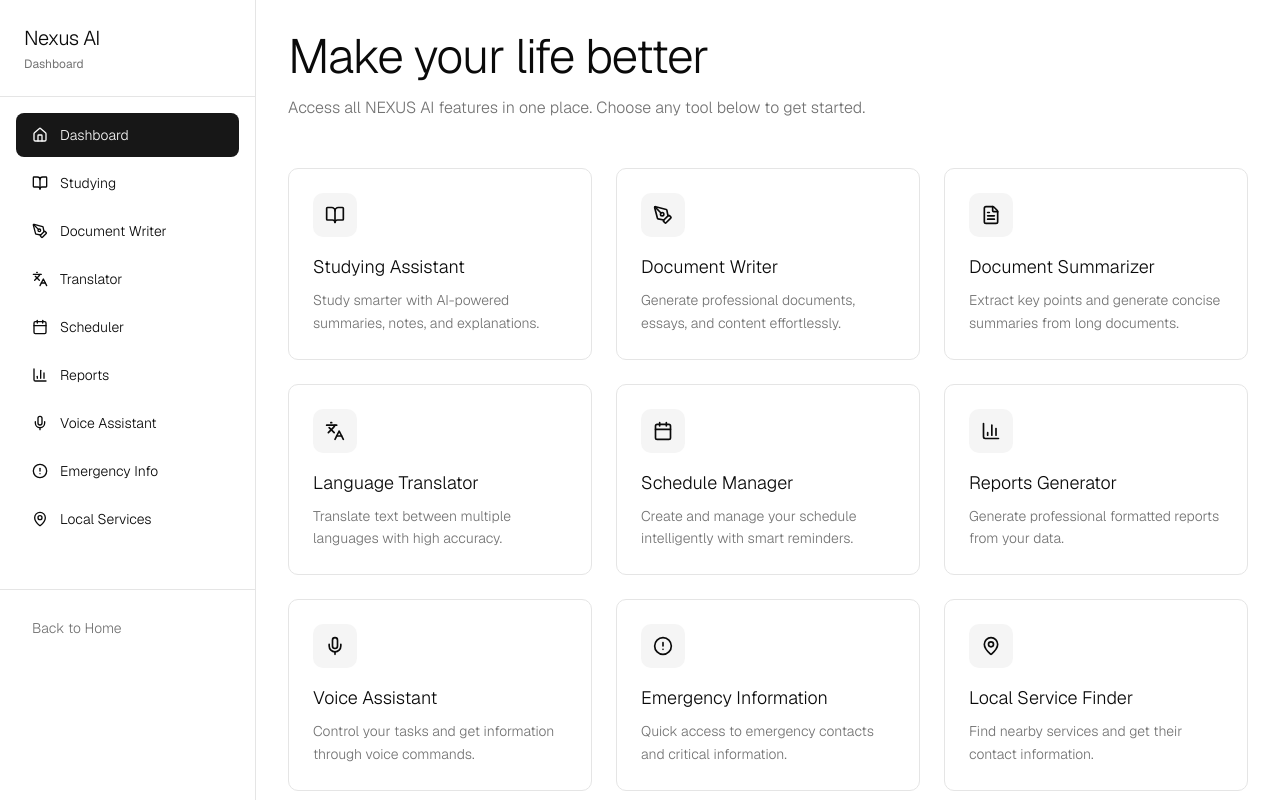
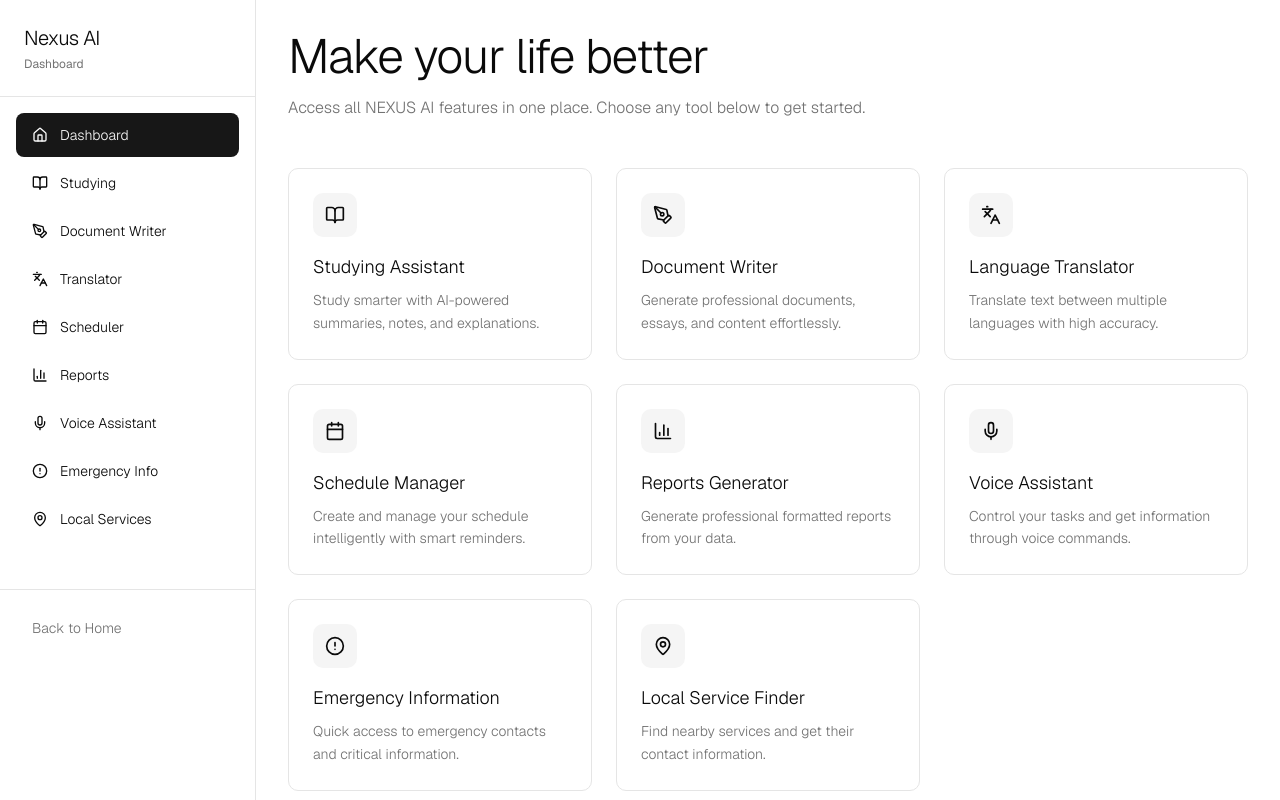
Before and after one commit to Kornok/v0-agentic-build-orchestrate-a-v6, a Next.js app: page /dashboard in a window 1280 px wide. Built offline with nearby package versions, Linux system fonts and the light colour scheme.

Commit message:
feat: remove Document Summarizer feature from dashboard
Removed unused icon and feature link for Document Summarizer.

```diff
--- a/app/dashboard/page.tsx
+++ b/app/dashboard/page.tsx
@@ -2,7 +2,7 @@
 
 import React from 'react'
 import Link from 'next/link'
-import { FileText, Languages, Calendar, BarChart3, Mic, AlertCircle, MapPin, ArrowRight, BookOpen, PenTool } from 'lucide-react'
+import { Languages, Calendar, BarChart3, Mic, AlertCircle, MapPin, ArrowRight, BookOpen, PenTool } from 'lucide-react'
 
 export default function DashboardPage() {
   const features = [
@@ -17,12 +17,6 @@ export default function DashboardPage() {
       description: 'Generate professional documents, essays, and content effortlessly.',
       icon: PenTool,
       href: '/dashboard/writer',
-    },
-    {
-      title: 'Document Summarizer',
-      description: 'Extract key points and generate concise summaries from long documents.',
-      icon: FileText,
-      href: '/dashboard/summarizer',
     },
     {
       title: 'Language Translator',
```
